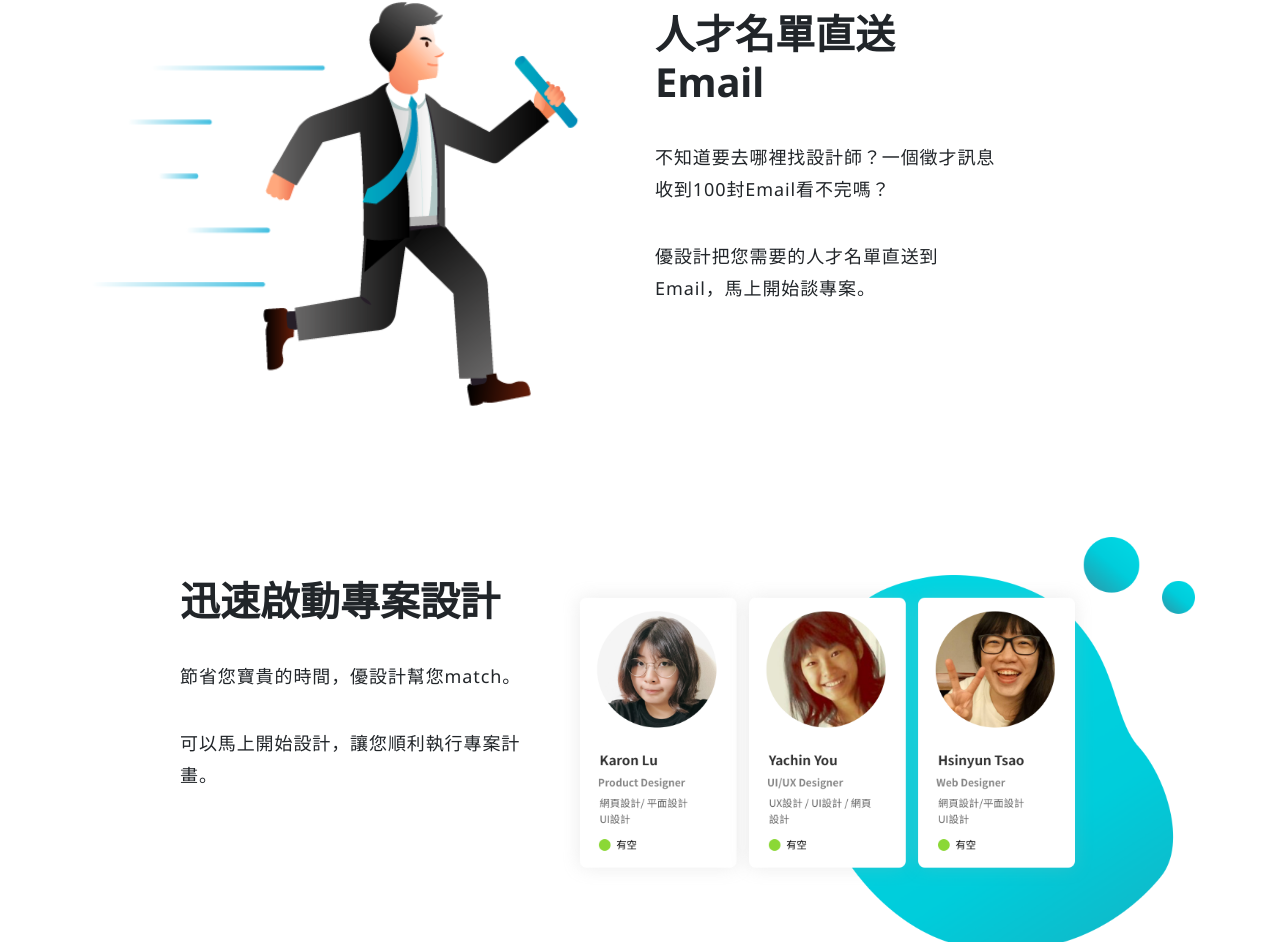
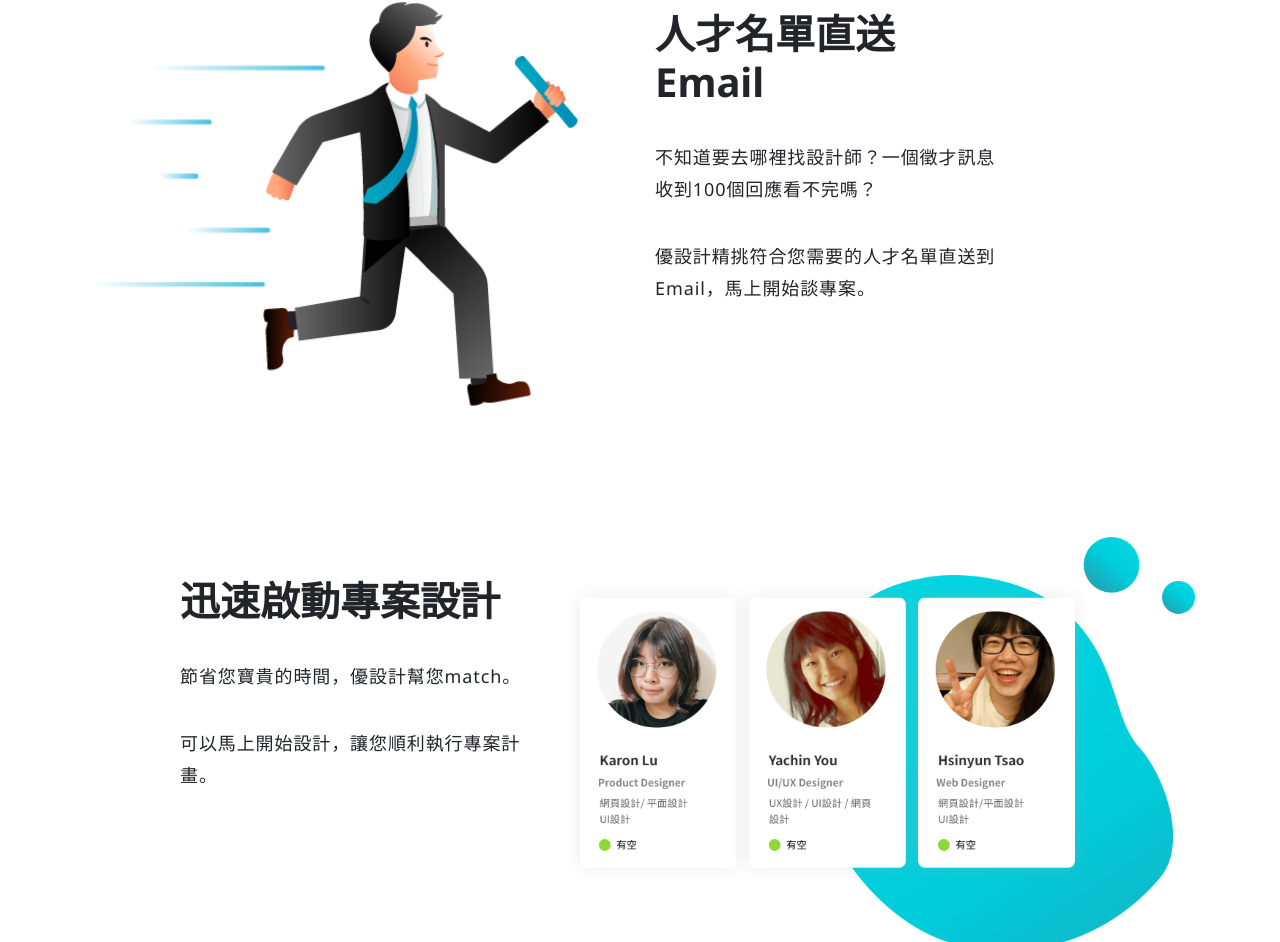
Before and after one commit to yachinyou/yodesign, a React (Create React App) app: page / in a window 1280 px wide. Shown: the part 1176-2118 px from the top of the page. Built offline with nearby package versions, Linux system fonts and the light colour scheme.

Commit message:
more copy change

```diff
--- a/src/Components/SellSheet/SellSheet.js
+++ b/src/Components/SellSheet/SellSheet.js
@@ -36,8 +36,8 @@ class SellSheet extends Component {
                         </div>
                         <div className="sell-text col-xl-4 col-lg-4 col-md-4 col-sm-12 col-12" >
                             <h2>人才名單直送 Email</h2>
-                            <h6>不知道要去哪裡找設計師？一個徵才訊息收到100封Email看不完嗎？</h6>
-                            <h6>優設計把您需要的人才名單直送到Email，馬上開始談專案。</h6>
+                            <h6>不知道要去哪裡找設計師？一個徵才訊息收到100個回應看不完嗎？</h6>
+                            <h6>優設計精挑符合您需要的人才名單直送到Email，馬上開始談專案。</h6>
                         </div>
                         <div className="col-xl-2 col-lg-2 col-md-12 col-sm-12 col-12" ></div>
                     </div>
```
